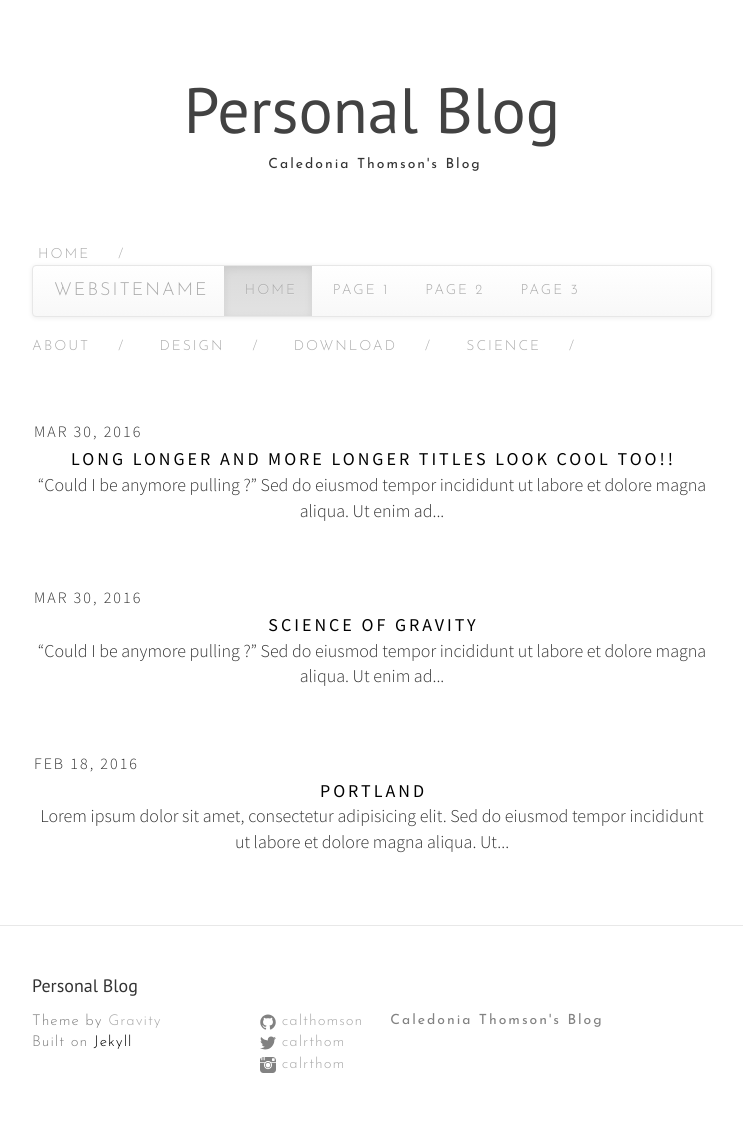
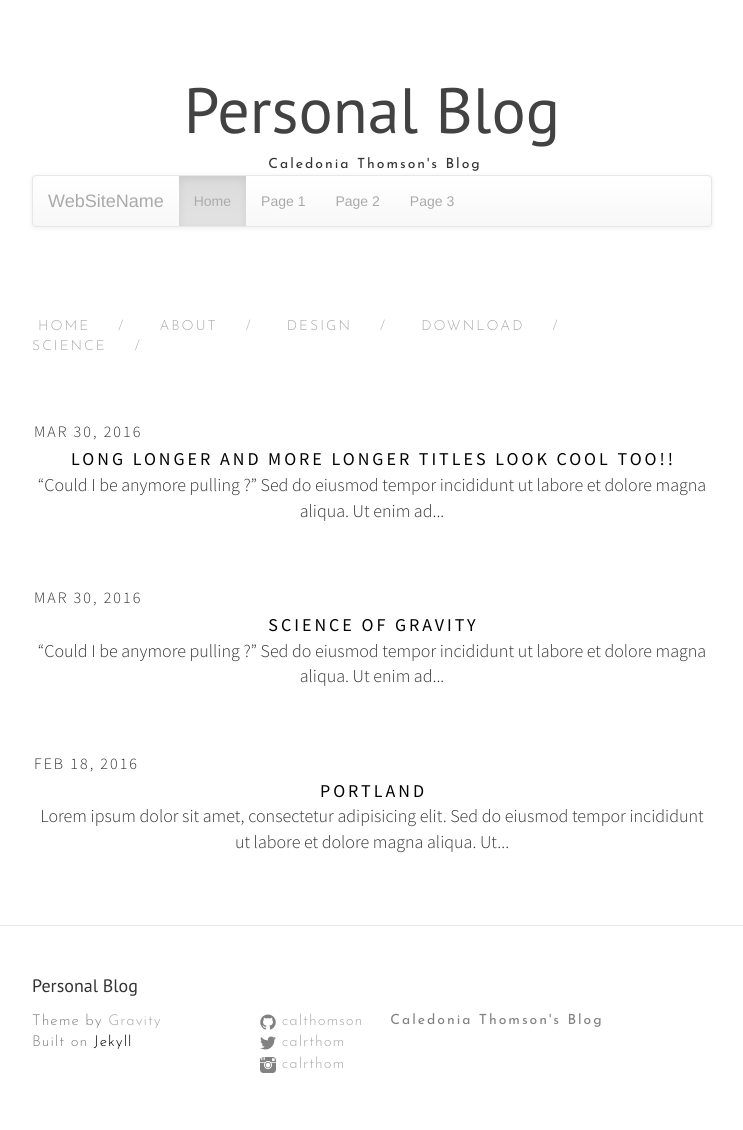
Before and after one commit to calthomson/calthomson.github.io, a Jekyll site: the page built from index.html, in a window 1280 px wide. Shown: the whole page, without its empty margins (268-1011 px from the left). Built offline with Jekyll 4.4.1, drawn with Linux system fonts in a browser that asks for light colours; nearby versions of some CDN libraries.

Commit message:
Update header.html

```diff
--- a/_includes/header.html
+++ b/_includes/header.html
@@ -6,9 +6,6 @@
 <center>  {{site.description}} </center>
 </div>
 <div class="wrapper">
-  <div class="trigger site-navigation">
-    <a class="page-link" href="/index.html">HOME</a><span class="exclamationMark">/</span>
-
   <nav class="navbar navbar-default">
     <div class="container-fluid">
       <div class="navbar-header">
@@ -22,6 +19,8 @@
       </ul>
     </div>
   </nav>
+  <div class="trigger site-navigation">
+    <a class="page-link" href="/index.html">HOME</a><span class="exclamationMark">/</span>
 
     {% for sitePage in site.pages %}
     {% if sitePage.title %}
```
Lines whose indentation alone changed are shown as unchanged.
